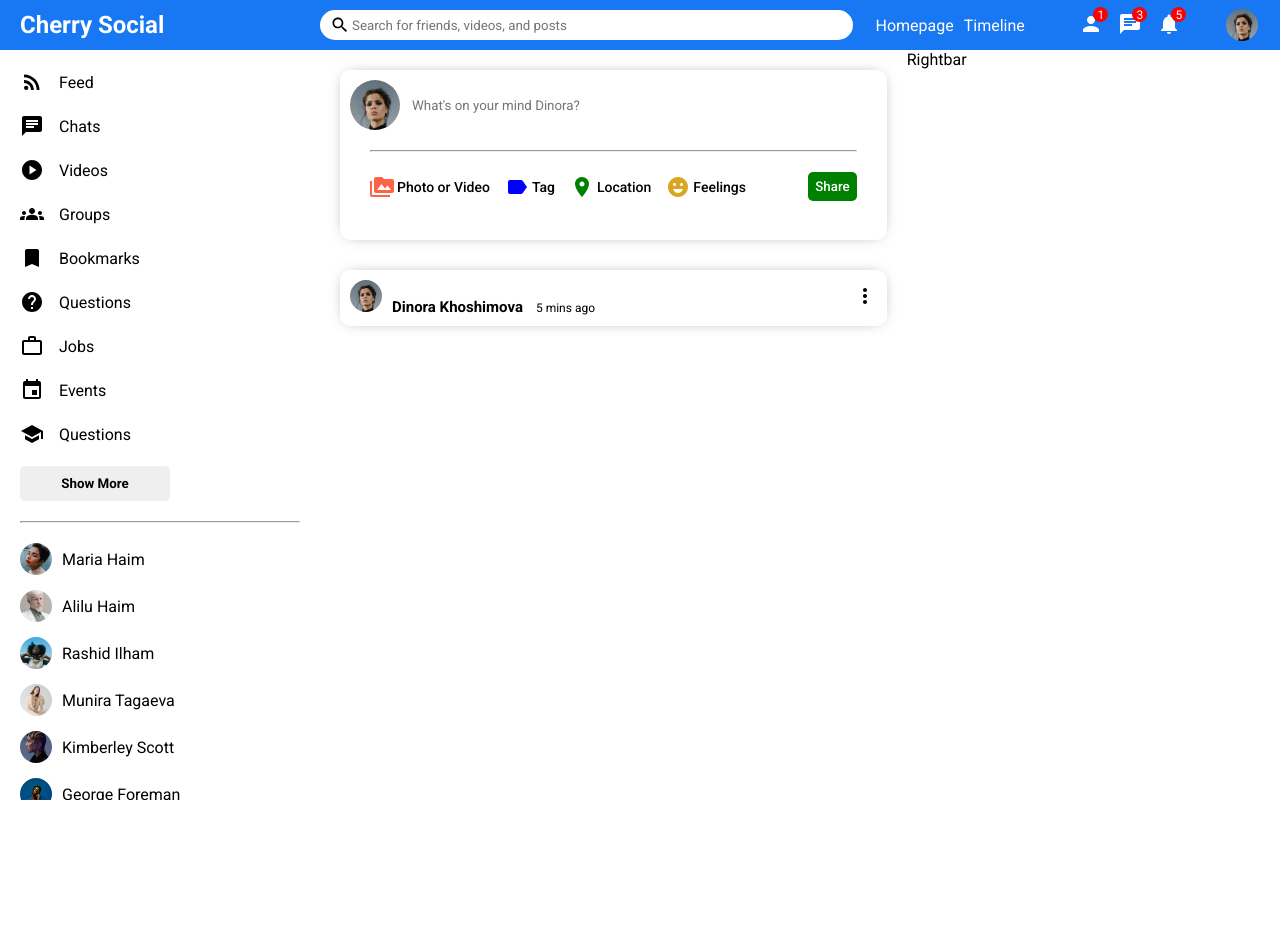
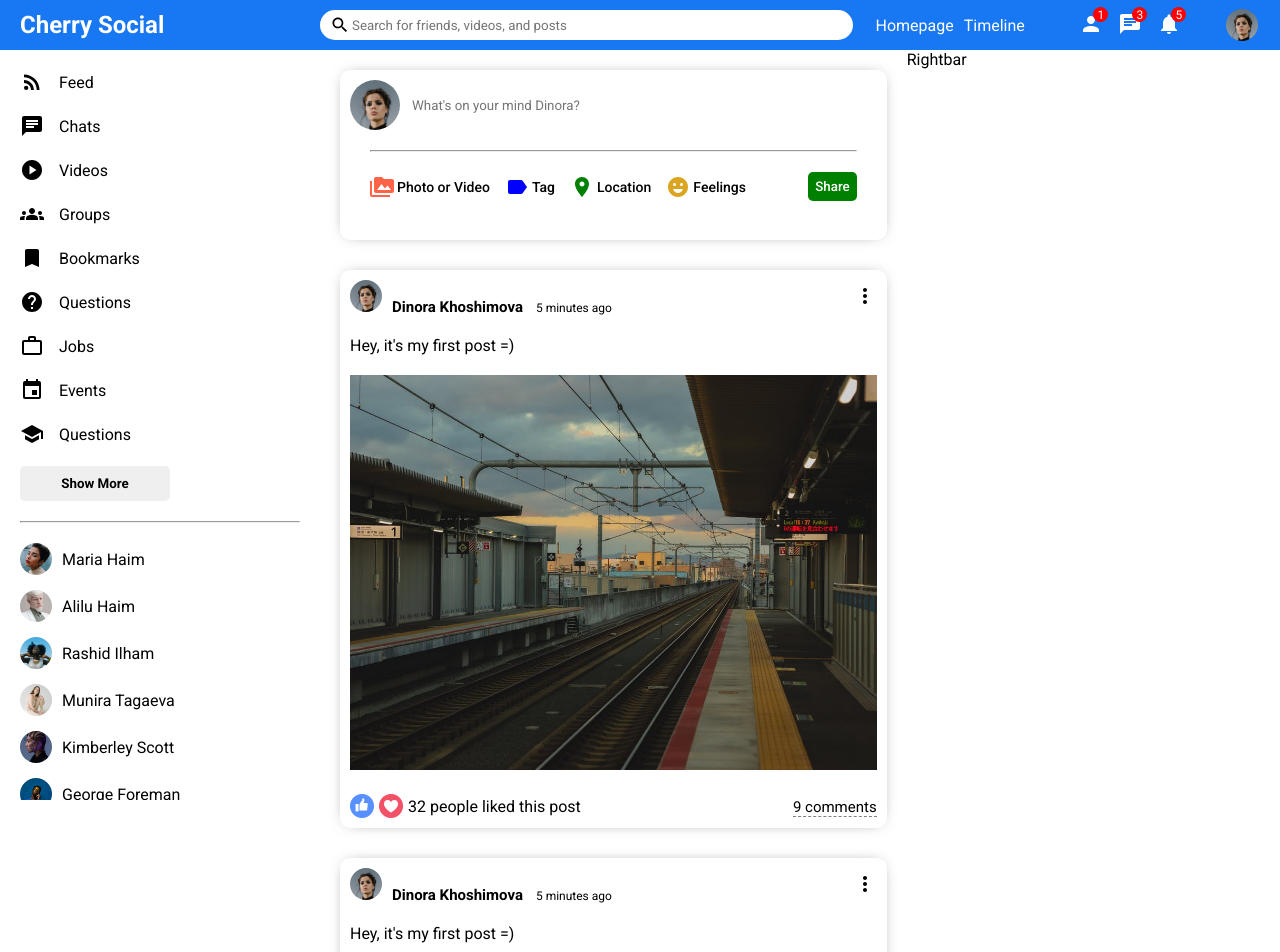
Before and after one commit to constructorlib/Cherry_Social, a React (Vite) app in the folder cherrysocial/: page / in a window 1280 px wide. Shown: the top 952 px of the page. Before the commit the page ends 800 px from the top, so only its background shows below. Built offline with nearby package versions, Linux system fonts and the light colour scheme.

Commit message:
done & done

```diff
--- a/cherrysocial/src/components/Feed/Feed.jsx
+++ b/cherrysocial/src/components/Feed/Feed.jsx
@@ -7,6 +7,11 @@ export default function Feed() {
       <div className="feedWrapper">
         <Share />
         <Post />
+        <Post />
+        <Post />
+        <Post />
+        <Post />
+        <Post />
       </div>
     </div>
   );
--- a/cherrysocial/src/components/post/Post.jsx
+++ b/cherrysocial/src/components/post/Post.jsx
@@ -9,14 +9,26 @@ export default function Post() {
           <div className="postTopLeft">
             <img src="assets/person/1.jpeg" className="postProfileImg" alt="" />
             <span className="postUserName">Dinora Khoshimova</span>
-            <span className="postDate"> 5 mins ago</span>
+            <span className="postDate"> 5 minutes ago</span>
           </div>
           <div className="postTopRight">
             <Icons.MoreVert className="postIcon" />
           </div>
         </div>
-        <div className="postCenter"></div>
-        <div className="postBottom"></div>
+        <div className="postCenter">
+          <span className="postText">Hey, it's my first post =) </span>
+          <img src="assets/post/1.jpeg" alt="" className="postImg" />
+        </div>
+        <div className="postBottom">
+          <div className="postBottomLeft">
+            <img className="likeIcon" src="assets/like.png" alt="" />
+            <img className="likeIcon" src="assets/heart.png" alt="" />
+            <span className="likeCounter">32 people liked this post</span>
+          </div>
+          <div className="postBottomRight">
+            <span className="postCommentText">9 comments</span>
+          </div>
+        </div>
       </div>
     </div>
   );
--- a/cherrysocial/src/components/post/post.css
+++ b/cherrysocial/src/components/post/post.css
@@ -32,3 +32,35 @@
 .postDate {
   font-size: 12px;
 }
+.postCenter {
+  margin: 20px 0;
+}
+.postImg {
+  margin-top: 20px;
+  width: 100%;
+  max-height: 500px;
+  object-fit: contain;
+}
+.postBottom {
+  display: flex;
+  align-items: center;
+  justify-content: space-between;
+}
+.postBottomLeft {
+  display: flex;
+  align-items: center;
+}
+.likeIcon {
+  width: 24px;
+  height: 24px;
+  margin-right: 5px;
+  cursor: pointer;
+}
+.postLikeCounter {
+  font-size: 15px;
+}
+.postCommentText {
+  cursor: pointer;
+  border-bottom: 1px dashed gray;
+  font-size: 15px;
+}
```
